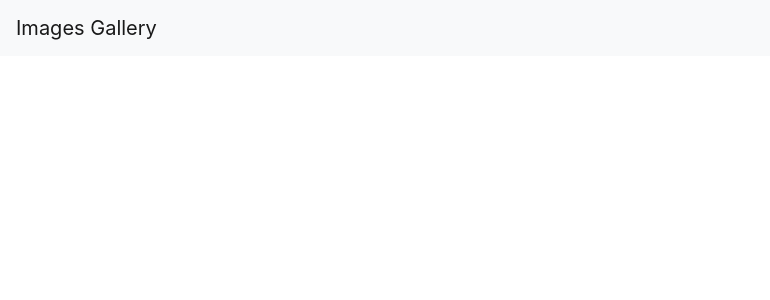
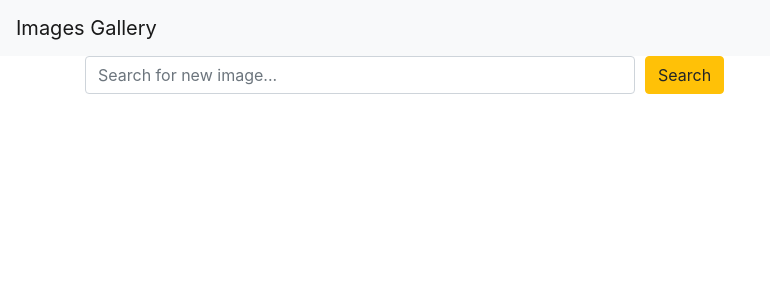
Before and after one commit to SigmaEntropy/images-gallery, a React (Create React App) app in the folder frontend/: page / in a window 1280 px wide. Shown: the top 300 px of the page, without its empty margins (0-770 px from the left). Built offline with nearby package versions, Linux system fonts and the light colour scheme.

Commit message:
Integrated Search Component

```diff
--- a/frontend/src/App.js
+++ b/frontend/src/App.js
@@ -1,10 +1,12 @@
 import "bootstrap/dist/css/bootstrap.min.css";
 import Header from "./components/Header";
+import Search from "./components/Search";
 
 const App = () => {
   return (
     <div>
       <Header title="Images Gallery" />
+      <Search />
     </div>
   );
 };
--- /dev/null
+++ b/frontend/src/components/Search.js
@@ -0,0 +1,27 @@
+import React from "react";
+import { Container, Row, Col, Form, Button } from "react-bootstrap"; //importing multiple elements {}
+
+const Search = () => {
+  return (
+    <Container>
+      <Row>
+        <Col>
+          <Form>
+            <Form.Row>
+              <Col>
+                <Form.Control placeholder="Search for new image..." />
+              </Col>
+              <Col>
+                <Button variant="warning" type="submit">
+                  Search
+                </Button>
+              </Col>
+            </Form.Row>
+          </Form>
+        </Col>
+      </Row>
+    </Container>
+  );
+};
+
+export default Search;
```
